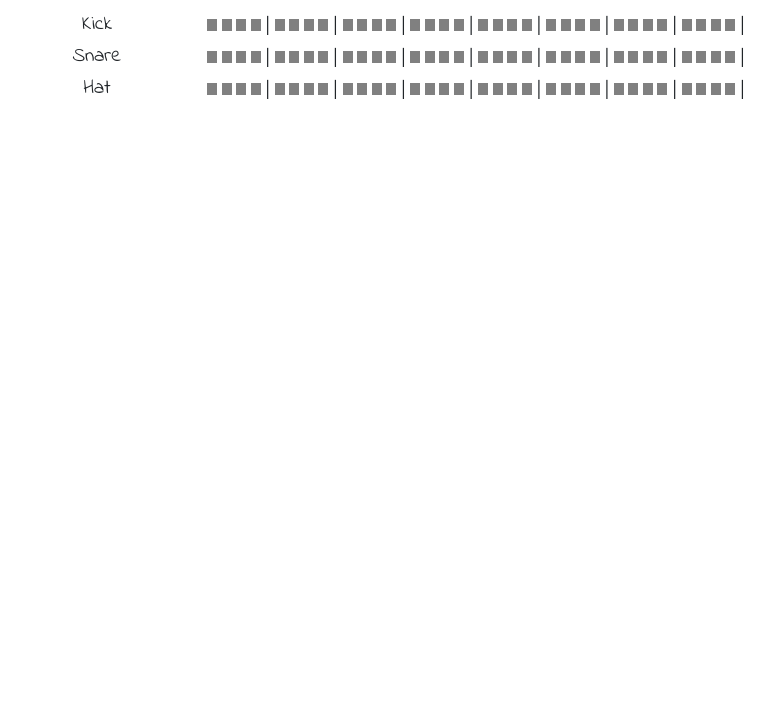
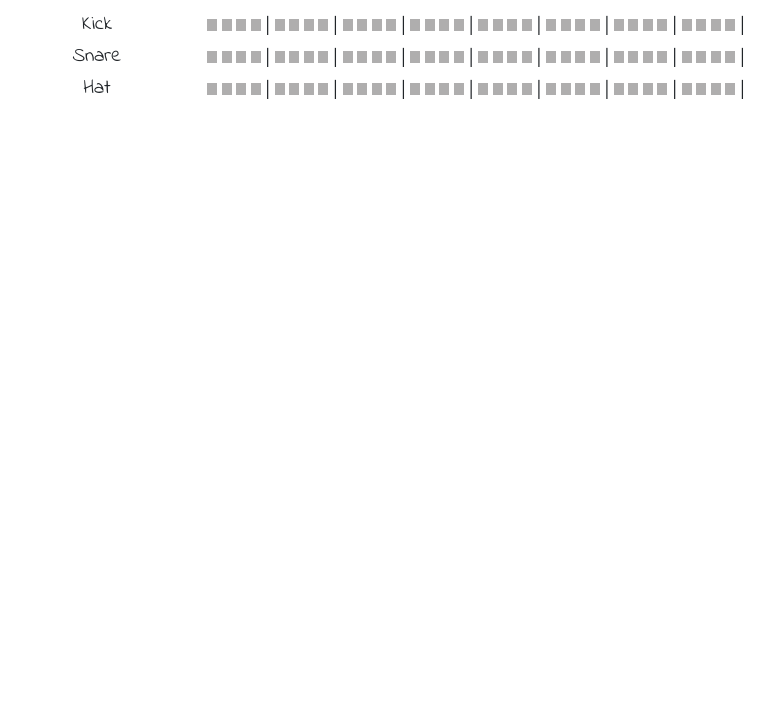
Before and after one commit to atpangburn/Sequencer, a plain HTML site: page index.html in a window 1280 px wide. Shown: the part 90-800 px from the top of the page, without its empty margins (68-842 px from the left). Drawn offline with nearby package versions, Linux system fonts and the light colour scheme; a script that the page names is missing.

Commit message:
Checkbox styling

```diff
--- a/Style.Css
+++ b/Style.Css
@@ -2,11 +2,11 @@
 input[type="checkbox"]{
    -webkit-appearance: initial;
    appearance: initial;
-   background: grey;
+   background::rgb(175, 174, 174);
    width: 10px;
    height: 12px;
    border: none;
-   background:grey;
+   background:rgb(175, 174, 174);
    position: relative;
 }
 input[type="checkbox"]:checked {
```
